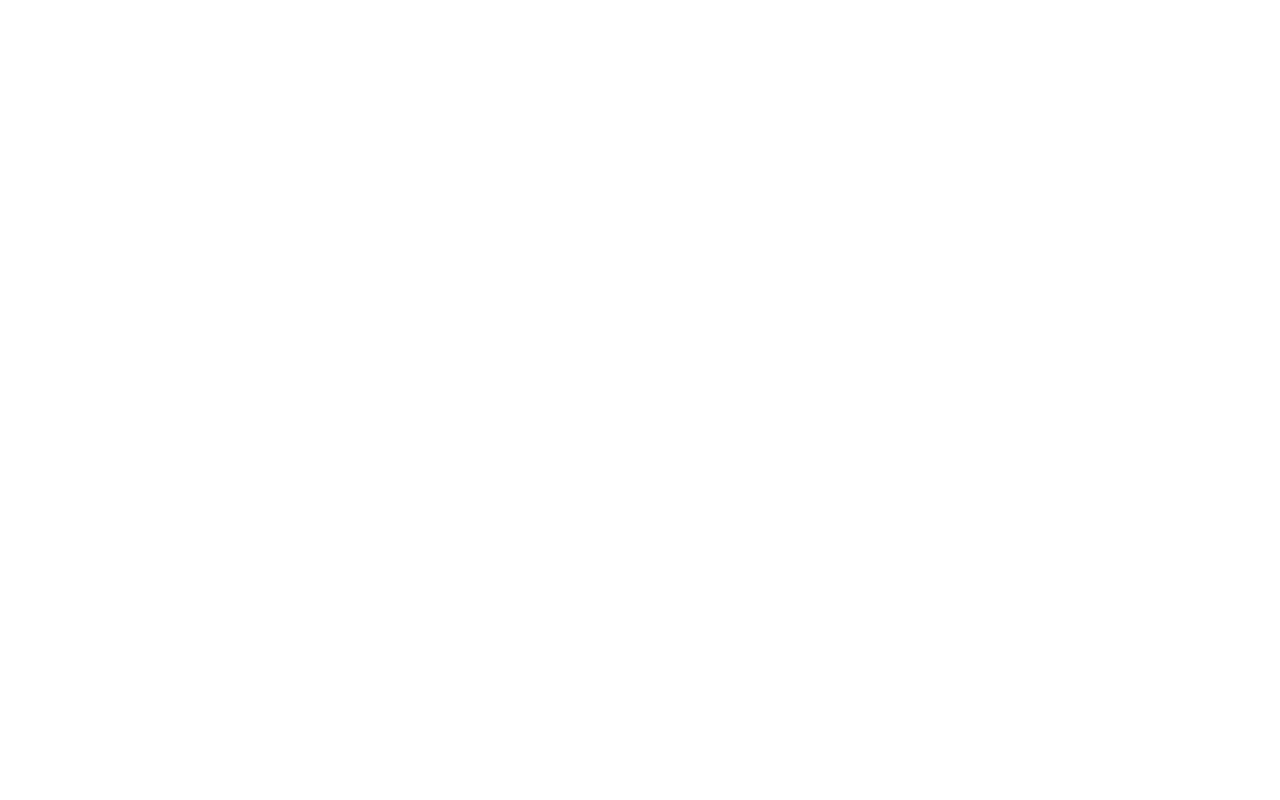
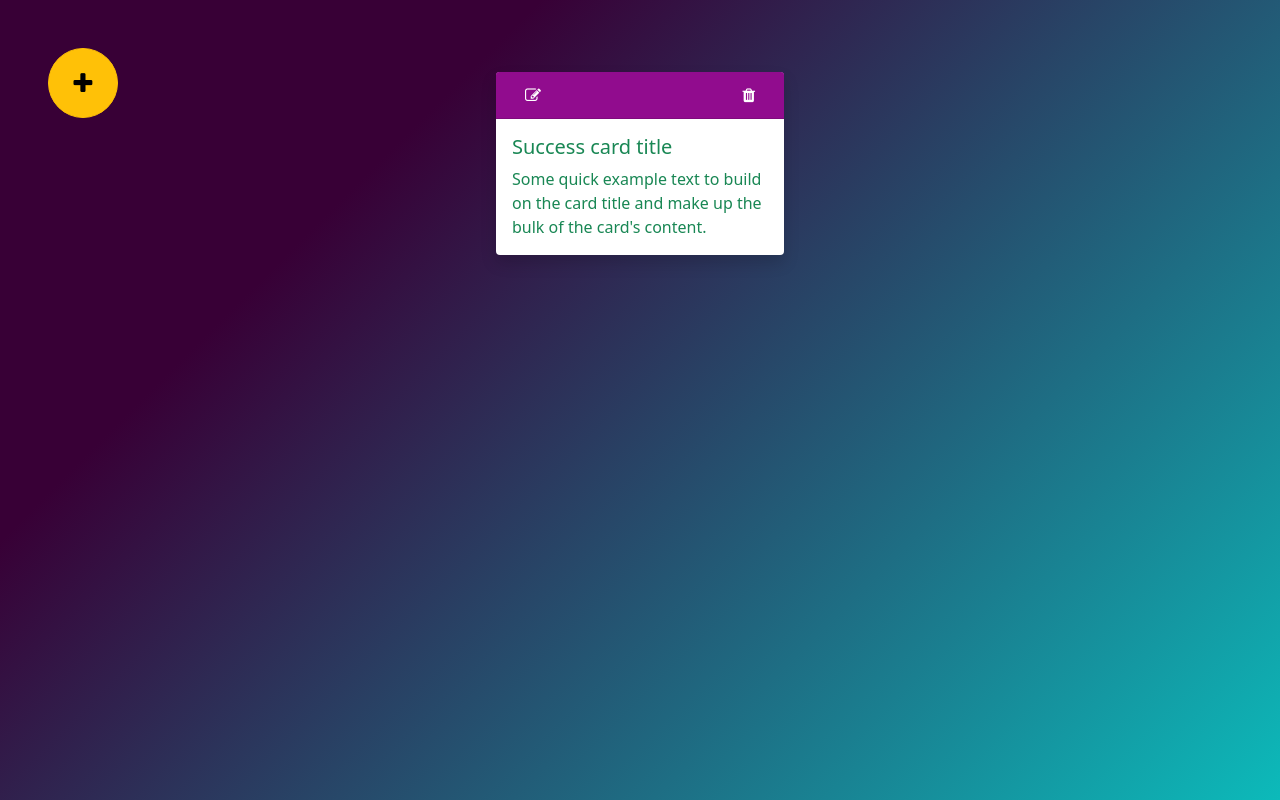
Before and after one commit to omer-genc/ten-javascript-projects, a plain HTML site: page 04-Notes-App/index.html in a window 1280 px wide. Drawn offline with nearby package versions, Linux system fonts and the light colour scheme.

Commit message:
note template, add and remove finish

```diff
--- a/04-Notes-App/index.html
+++ b/04-Notes-App/index.html
@@ -1,12 +1,14 @@
 <!doctype html>
 <html lang="en">
+
 <head>
   <!-- Required meta tags -->
   <meta charset="utf-8">
   <meta name="viewport" content="width=device-width, initial-scale=1">
 
   <!-- Bootstrap CSS -->
-    <link href="https://cdn.jsdelivr.net/npm/bootstrap@5.1.0/dist/css/bootstrap.min.css" rel="stylesheet" integrity="sha384-KyZXEAg3QhqLMpG8r+8fhAXLRk2vvoC2f3B09zVXn8CA5QIVfZOJ3BCsw2P0p/We" crossorigin="anonymous">
+  <link href="https://cdn.jsdelivr.net/npm/bootstrap@5.1.0/dist/css/bootstrap.min.css" rel="stylesheet"
+    integrity="sha384-KyZXEAg3QhqLMpG8r+8fhAXLRk2vvoC2f3B09zVXn8CA5QIVfZOJ3BCsw2P0p/We" crossorigin="anonymous">
 
   <!-- font awsome -->
   <link rel="stylesheet" href="https://cdnjs.cloudflare.com/ajax/libs/font-awesome/4.7.0/css/font-awesome.min.css">
@@ -15,8 +17,38 @@
 
   <title>Notes App</title>
 </head>
+
 <body>
 
+
+
+  <button onclick="addNewNote()" type="button" class="btn btn-warning btn-circle btn-xl fixed-top m-5"><i class="fa fa-plus"></i>
+  </button>
+
+  <div class="container">
+
+    <div id="row" class="row d-flex justify-content-around m-5">
+      <div id="note-container" class="card border-0 shadow rounded  mt-4 p-0" style="max-width: 18rem;">
+
+        <div class="card-header card-header2 d-flex justify-content-between">
+          <i class="fa fa-edit btn" style="color: white;"></i>
+          <i onclick="remove(this)" class="fa fa-trash btn" style="color: white;"></i>
+        </div>
+
+        <div class="card-body text-success">
+          <h5 class="card-title">Success card title</h5>
+          <p class="card-text">Some quick example text to build on the card title and make up the bulk of the card's
+            content.</p>
+        </div>
+
+      </div>
+
+
+
+    </div>
+
+
+  </div>
 
 
 
@@ -25,6 +57,9 @@
 
   <script src="script.js"></script>
   <!-- Option 1: Bootstrap Bundle with Popper -->
-    <script src="https://cdn.jsdelivr.net/npm/bootstrap@5.1.0/dist/js/bootstrap.bundle.min.js" integrity="sha384-U1DAWAznBHeqEIlVSCgzq+c9gqGAJn5c/t99JyeKa9xxaYpSvHU5awsuZVVFIhvj" crossorigin="anonymous"></script>
+  <script src="https://cdn.jsdelivr.net/npm/bootstrap@5.1.0/dist/js/bootstrap.bundle.min.js"
+    integrity="sha384-U1DAWAznBHeqEIlVSCgzq+c9gqGAJn5c/t99JyeKa9xxaYpSvHU5awsuZVVFIhvj" crossorigin="anonymous">
+  </script>
 </body>
+
 </html>
--- a/04-Notes-App/script.js
+++ b/04-Notes-App/script.js
@@ -0,0 +1,28 @@
+let rowELEMENT = document.querySelector("#row");
+let newNote = `
+<div id = "note-container" class="card border-0 shadow rounded  mt-4 p-0" style="max-width: 18rem;">
+
+    <div class="card-header card-header2 d-flex justify-content-between">
+        <i class="fa fa-edit btn" style="color: white;"></i>
+        <i onclick="remove(this)" class="fa fa-trash btn" style="color: white;" ></i>
+    </div>
+
+    <div class="card-body text-success">
+        <h5 class="card-title">Success card title</h5>
+        <p class="card-text">Some quick example text to build on the card title and make up the bulk of the card's
+        content.</p>
+    </div>
+
+</div>
+`
+
+function addNewNote(){
+    rowELEMENT.innerHTML += newNote;
+}
+
+function remove(element){
+    element.parentElement.parentElement.remove()
+    console.log(element)
+    // document.getElementById(`${id}`).remove();
+    // document.querySelector(id).remove();
+}
--- a/04-Notes-App/style.css
+++ b/04-Notes-App/style.css
@@ -0,0 +1,35 @@
+* {
+    box-sizing: border-box;
+}
+
+body {
+    background-color: #0cbaba;
+    background-image: linear-gradient(315deg, #0cbaba 0%, #380036 74%);
+    background-size: cover;
+    background-position: center center;
+    background-attachment: fixed;
+
+}
+
+.card-header {
+    background: #910c8e;
+}
+
+.btn-circle.btn-xl {
+    width: 70px;
+    height: 70px;
+    padding: 10px 16px;
+    border-radius: 35px;
+    font-size: 24px;
+    line-height: 1.33;
+}
+
+.btn-circle {
+    width: 30px;
+    height: 30px;
+    padding: 6px 0px;
+    border-radius: 15px;
+    text-align: center;
+    font-size: 12px;
+    line-height: 1.42857;
+}
```
Lines whose indentation alone changed are shown as unchanged.
